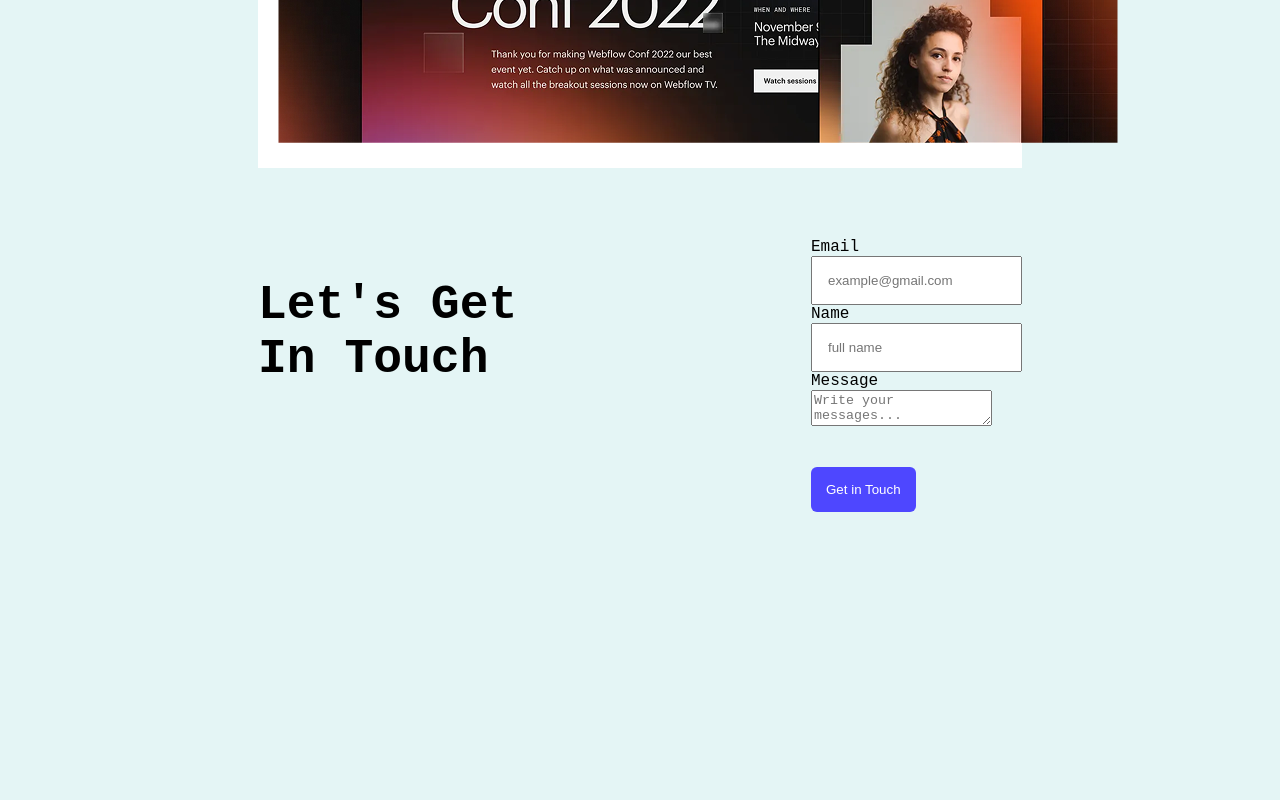
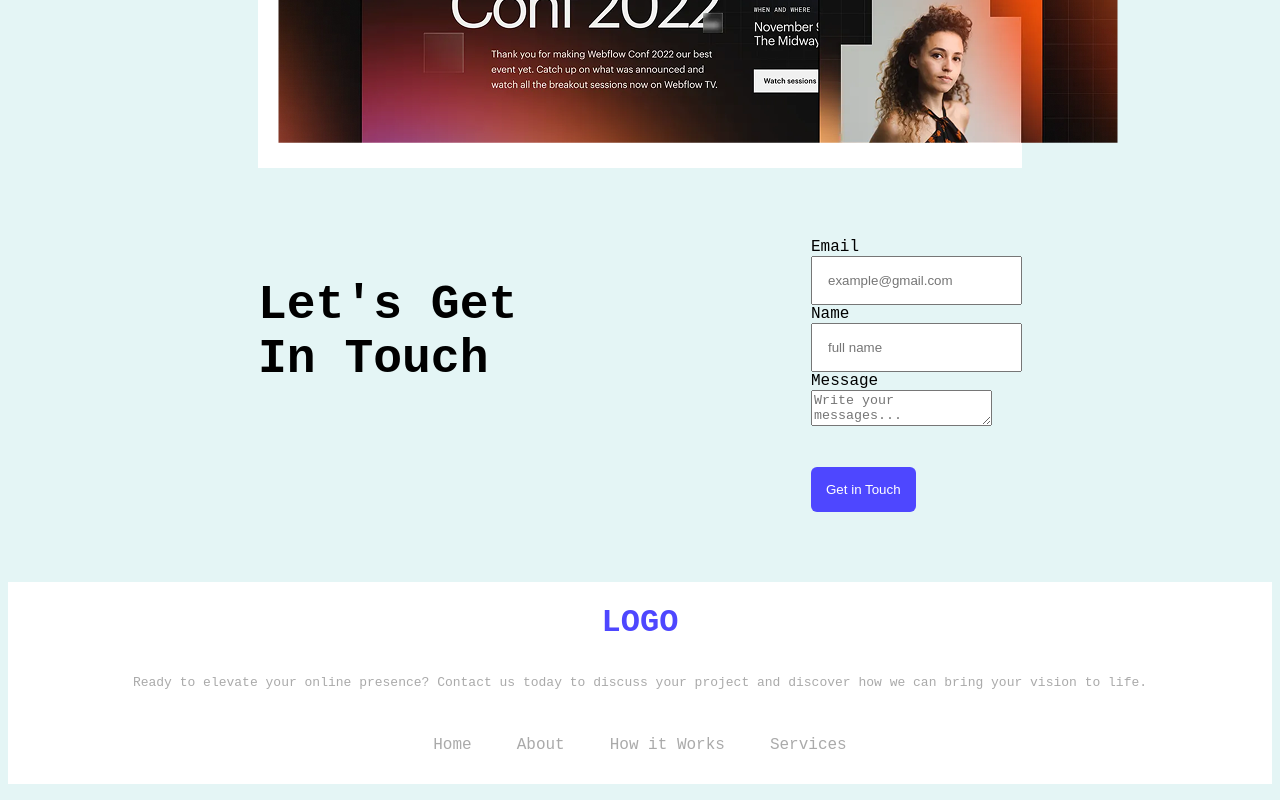
Before and after one commit to Takamaimana/Web-A01-launchpad, a plain HTML site: page index.html in a window 1280 px wide. Shown: the part 2275-3075 px from the top of the page. Before the commit the page ends 2857 px from the top, so only its background shows below. Drawn offline with Linux system fonts and the light colour scheme; a web font is replaced by a local one.

Commit message:
this is my last commit

```diff
--- a/index.html
+++ b/index.html
@@ -155,6 +155,22 @@
             </div>
         </section>
     </main>
-    <footer></footer>
+    <footer>
+        <div class="Sty-F">
+             <div class="L-sty"><h1 >LOGO </h1></div>
+              <div class="F-dis"><p>Ready to elevate your online presence? Contact us today to discuss your project and discover how we can bring your vision to life.
+
+              </p> </div>
+
+             <div >
+            <ul class="S-list">
+            <li>Home</li>
+            <li>About</li>
+            <li>How it Works</li>
+            <li>Services</li>
+        </ul>
+       </div>
+            </div>
+    </footer>
 </body>
 </html>
--- a/styles/launchpad.css
+++ b/styles/launchpad.css
@@ -212,3 +212,35 @@ input{
 .get{
    font-size: xx-large;
 }
+
+.Sty-F{
+
+   text-align: center;
+   background-color: #FFFFFF;
+}
+.S-list{
+   list-style-type: none;
+   display: flex;
+   padding: 30px;
+   margin: 3opx;
+   gap: 45px;
+   text-align: center;
+   justify-content: center;
+    color: #AAAAAA;
+}
+.L-sty{
+   color: #4E47FF;
+   font-size: 1000;
+   font-weight: bolder;
+   justify-content: center;
+   text-align: center;
+   display: flex;
+
+}
+.F-dis{
+   font-size: small;
+   color: #AAAAAA;
+    text-align: center;
+   justify-content: center;
+
+}
```
